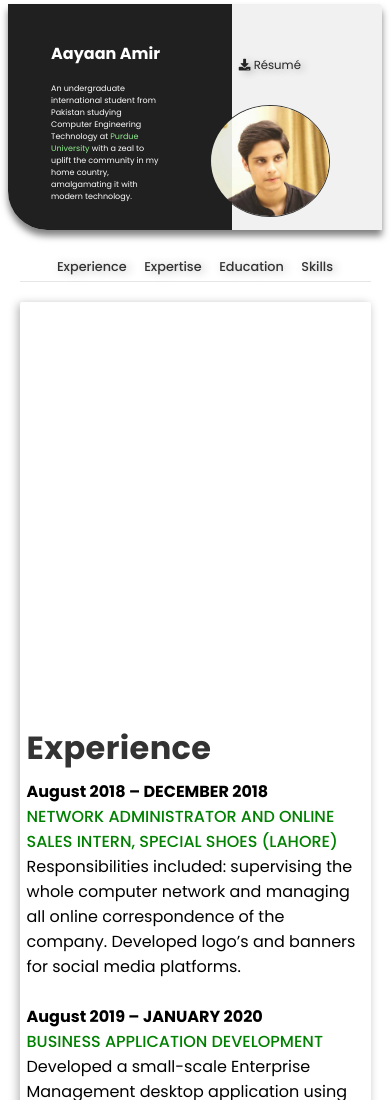
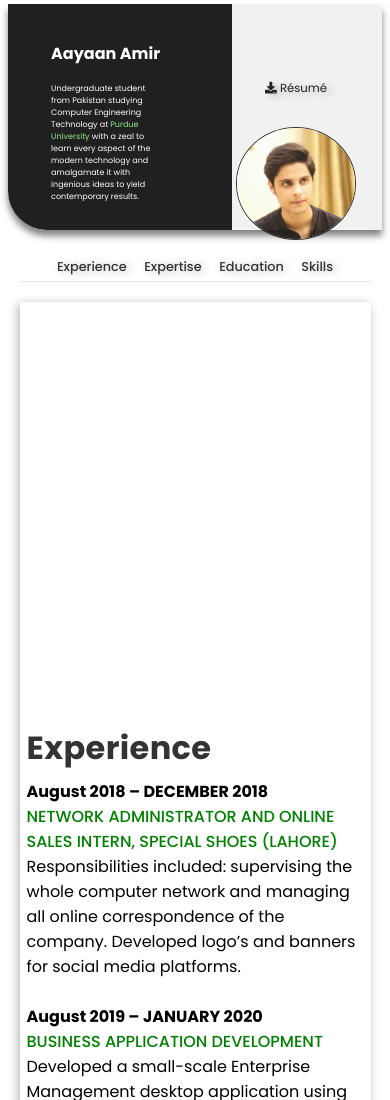
Before and after one commit to aayaan99/portfolio, a plain HTML site: page index.html in a window 390 px wide. Shown: the top 1100 px of the page. Drawn offline with Linux system fonts and the light colour scheme.

Commit message:
link to resume

```diff
--- a/index.html
+++ b/index.html
@@ -19,15 +19,13 @@
     <header class="title">
       <h1>Aayaan Amir</h1>
       <p>
-        An undergraduate international student from Pakistan studying Computer
-        Engineering Technology at
+        Undergraduate student from Pakistan studying Computer Engineering Technology at
         <a href="https://www.purdue.edu" target="_blank">Purdue University</a>
-        with a zeal to uplift the community in my home country, amalgamating it
-        with modern technology.
+        with a zeal to learn every aspect of the modern technology and amalgamate it with ingenious ideas to yield contemporary results.
       </p>
 
       <div class="avatar-btn">
-        <button><a href="https://drive.google.com/file/d/1wk7oyW7xcSdj33cC9pNkfCwVhCMuMLUe/view?usp=sharing" target="_blank"><i class="fas fa-download"></i>  Résumé</a></button>
+        <button><a href="https://drive.google.com/file/d/1ydmV3o3zK6Zq1TPTTM_OftqfM-RAGM-W/view?usp=sharing" target="_blank"><i class="fas fa-download"></i>  Résumé</a></button>
         <img src="./assets/avatar.jpg" alt="err" />
       </div>
 
--- a/style.css
+++ b/style.css
@@ -289,13 +289,13 @@ body {
 
   .title .avatar-btn {
     width: 40%;
+    top:  20%;
+    right: 3%;
   }
 
   .title .avatar-btn button {
     font-size: 3vw;
   }
 
-  .content .image {
-    width: 80%;
-    height: 50vh;
-  }
+
+}
```
